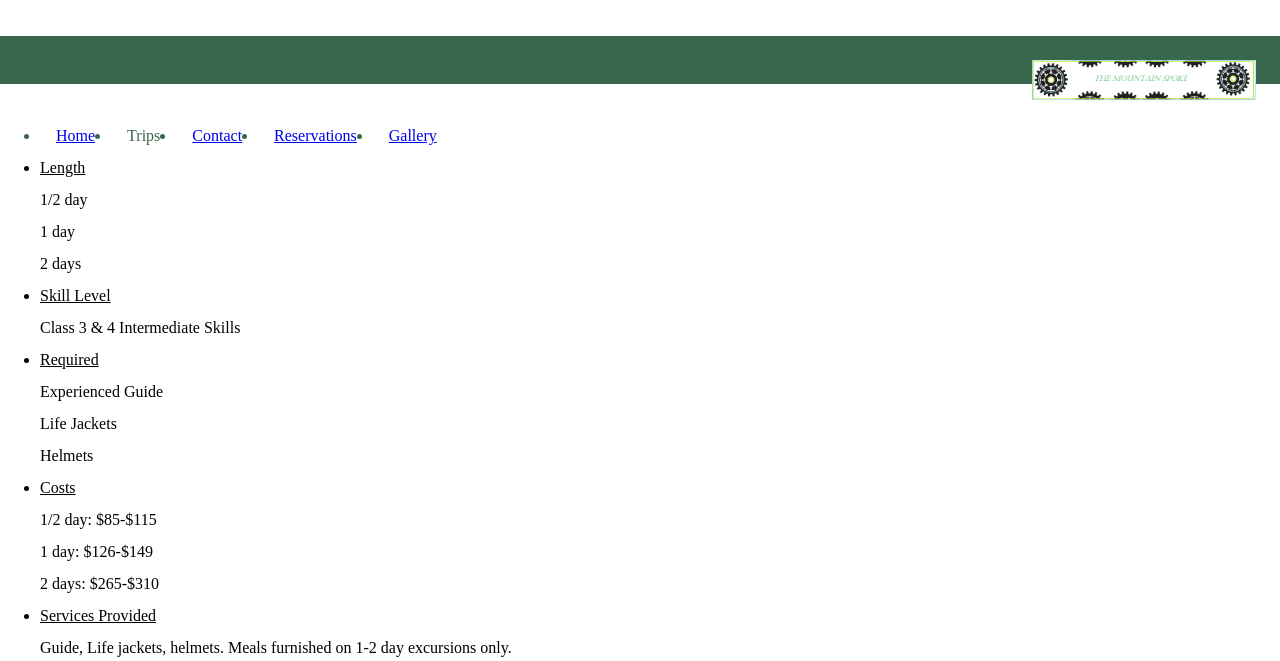
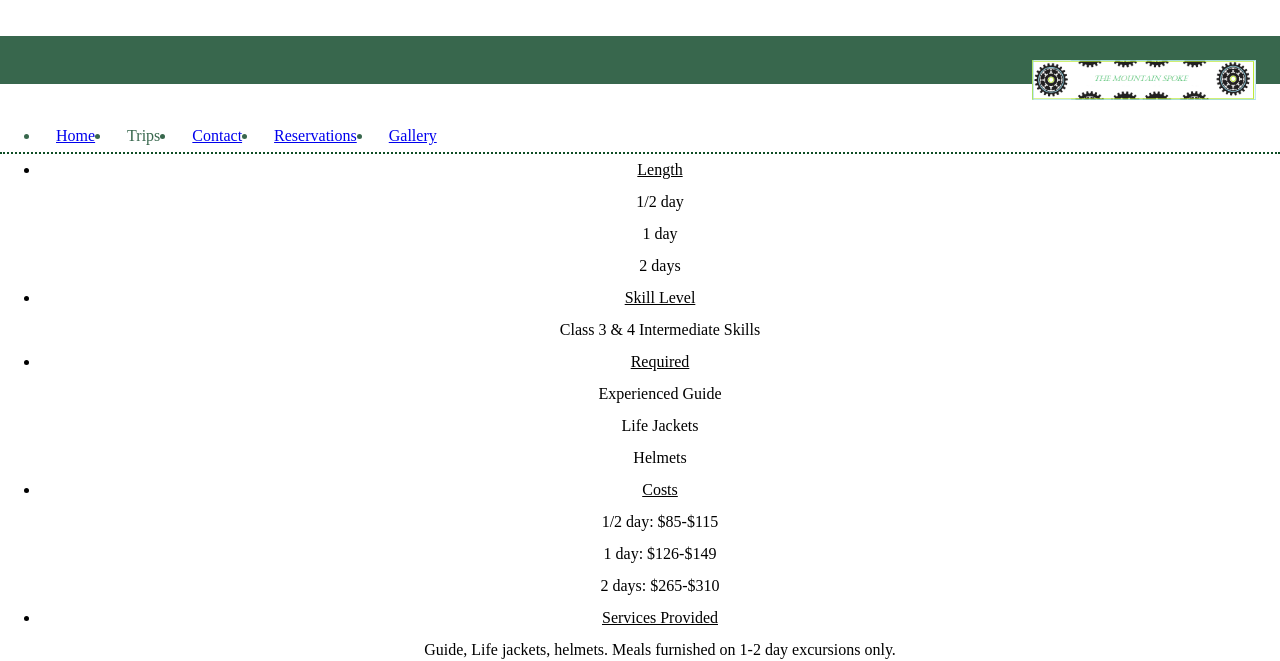
Before and after one commit to CraftyYardBird/CraftyYardBird.github.io, a PHP site: the page made by FinalProject/extras/12+ intermediate adventure.html in a window 1280 px wide. Shown: the top 661 px of the page. Run offline with PHP 8.4, Linux system fonts and the light colour scheme; some libraries are stand-ins or nearby versions.

Commit message:
Update main.css

```diff
--- a/styles/main.css
+++ b/styles/main.css
@@ -39,6 +39,11 @@ main {
     line-height: 32px;
     font-family: Avantgarde, TeX Gyre ;
     color:  #38674D;
+    text-align: center;
+    border-bottom: 1px solid #0D4D24;
+    border-top: 1px solid #0D4D24;
+    border-bottom: 2px dotted  #0D4D24;
+    border-top: 2px dotted #0D4D24;
 
 }
 
```
